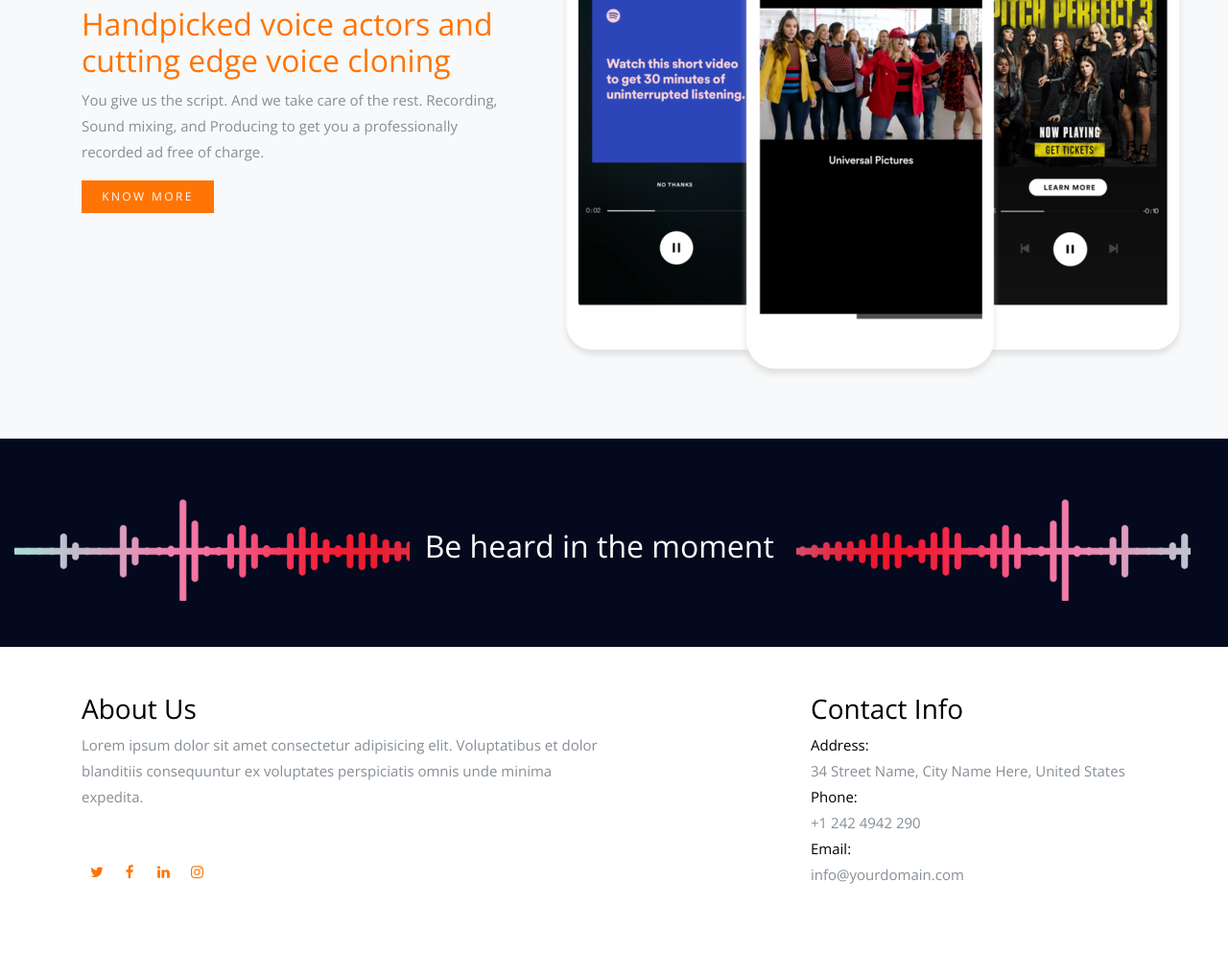
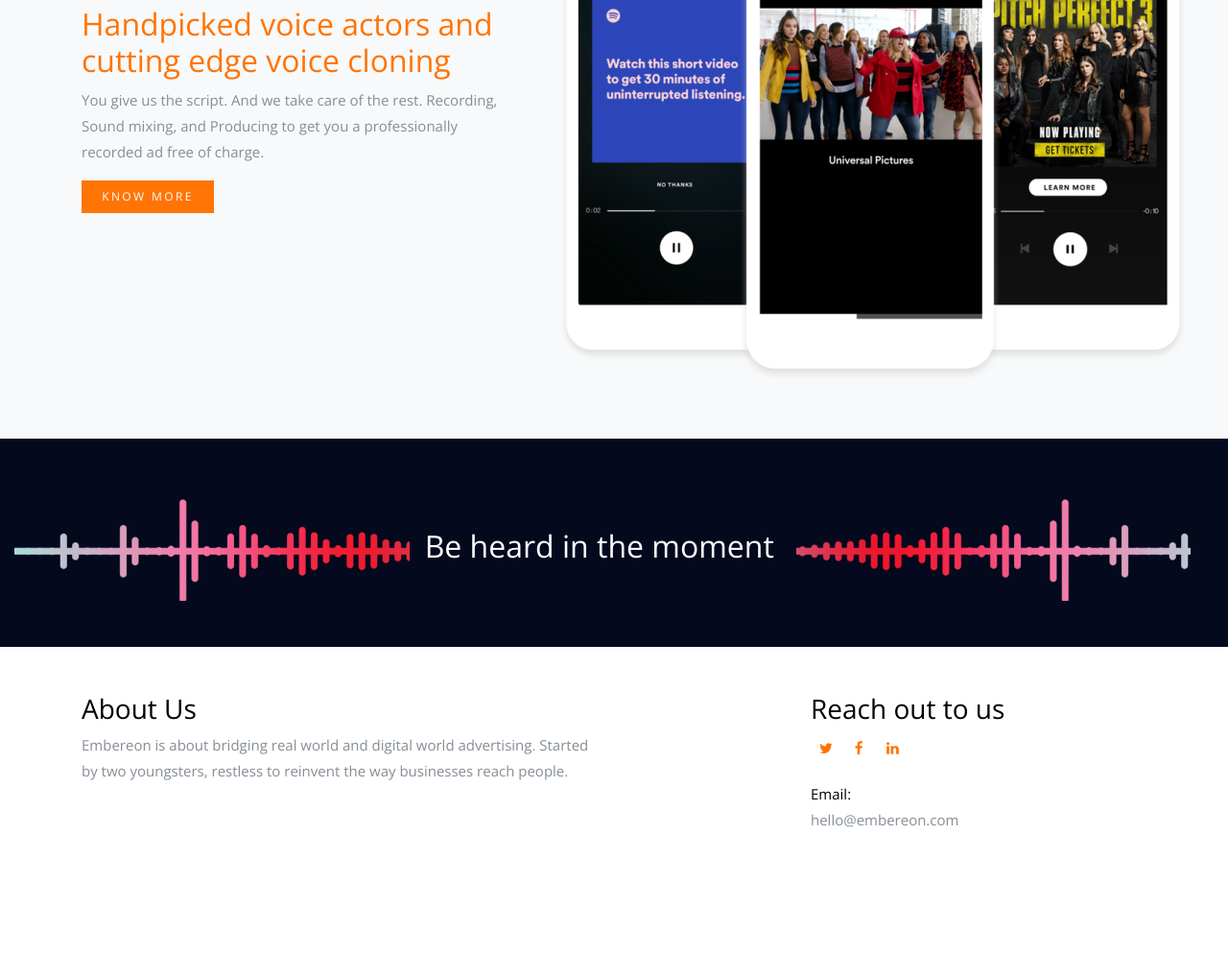
Before and after one commit to imdhruvgupta/awaaze, a plain HTML site: page index.html in a window 1280 px wide. Shown: the part 5245-6239 px from the top of the page at 96% size. Drawn offline with nearby package versions, Linux system fonts and the light colour scheme.

Commit message:
About us footer

```diff
--- a/index.html
+++ b/index.html
@@ -574,19 +574,15 @@
       </div>
     </section>
 
+
+
     <footer class="pt-5"
     role="contentinfo">
       <div class="container">
         <div class="row mb-5">
           <div class="col-md-6 mb-5">
             <h3 class="">About Us</h3>
-            <p class="mb-5">Lorem ipsum dolor sit amet consectetur adipisicing elit. Voluptatibus et dolor blanditiis consequuntur ex voluptates perspiciatis omnis unde minima expedita.</p>
-            <ul class="list-unstyled footer-link d-flex footer-social">
-              <li><a href="#" class="p-2"><span class="fa fa-twitter"></span></a></li>
-              <li><a href="#" class="p-2"><span class="fa fa-facebook"></span></a></li>
-              <li><a href="#" class="p-2"><span class="fa fa-linkedin"></span></a></li>
-              <li><a href="#" class="p-2"><span class="fa fa-instagram"></span></a></li>
-            </ul>
+            <p class="mb-5">Embereon is about bridging real world and digital world advertising. Started by two youngsters, restless to reinvent the way businesses reach people.</p>
 
           </div>
           <div class="col-md-2">
@@ -594,13 +590,18 @@
           </div>
           <div class="col-md-4 mb-5">
             <div>
-              <h3>Contact Info</h3>
+              <h3>Reach out to us</h3>
+              <ul class="list-unstyled footer-link d-flex footer-social">
+                <li><a href="https://twitter.com/embereonindia" class="p-2"><span class="fa fa-twitter"></span></a></li>
+                <li><a href="https://www.facebook.com/EmbereonIndia/" class="p-2"><span class="fa fa-facebook"></span></a></li>
+                <li><a href="https://www.linkedin.com/company/embereon/" class="p-2"><span class="fa fa-linkedin"></span></a></li>
+              </ul>
               <ul class="list-unstyled footer-link">
-                <li class="d-block">
+                <!-- <li class="d-block">
                   <span class="d-block text-black">Address:</span>
                   <span>34 Street Name, City Name Here, United States</span></li>
-                <li class="d-block"><span class="d-block text-black">Phone:</span><span>+1 242 4942 290</span></li>
-                <li class="d-block"><span class="d-block text-black">Email:</span><span>info@yourdomain.com</span></li>
+                <li class="d-block"><span class="d-block text-black">Phone:</span><span>+1 242 4942 290</span></li>-->
+                <li class="d-block"><span class="d-block text-black">Email:</span><span>hello@embereon.com</span></li>
               </ul>
             </div>
           </div>
```
